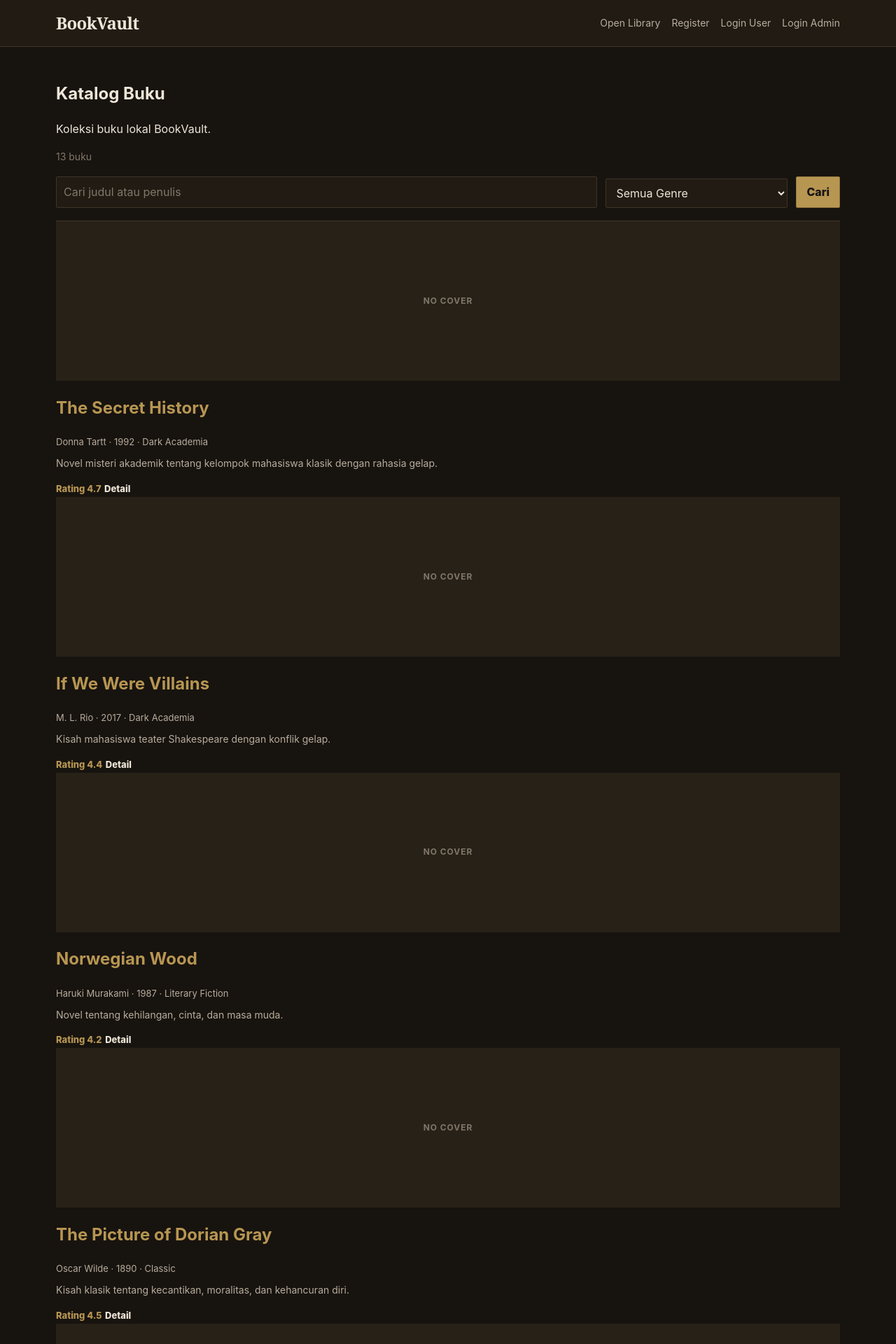
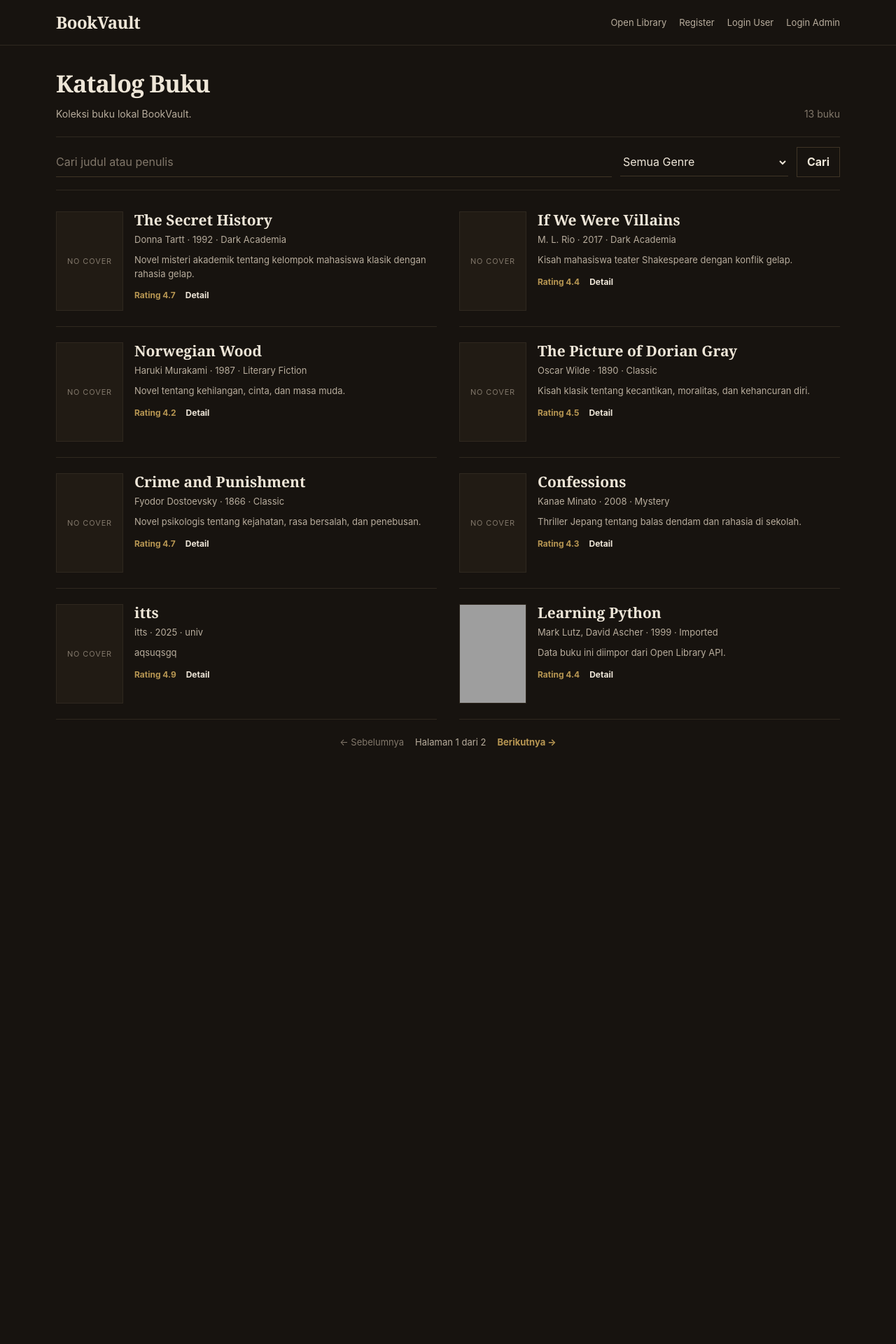
Before and after one commit to panjiaryasoma/bookvault-flask, a Flask app: page / in a window 1280 px wide. Shown: the top 1920 px of the page at 70% size. After the commit the page ends 1068 px from the top, so only its background shows below. Run offline with Flask 3, Linux system fonts and the light colour scheme; data comes from the database, SQL or seed files in the repository; grey boxes are pictures that could not be loaded.

Commit message:
Remove card-heavy styling from the catalog page

```diff
--- a/static/css/index.css
+++ b/static/css/index.css
@@ -1,21 +1,15 @@
 .library-header {
-    border-bottom: 1px solid var(--line);
-    background: var(--surface);
+    border-bottom: 1px solid var(--line-soft);
 }
 
 .library-header__inner {
     width: min(var(--shell), calc(100% - 40px));
     margin: 0 auto;
-    min-height: 66px;
+    min-height: 64px;
     display: flex;
     align-items: center;
     justify-content: space-between;
-    gap: 22px;
-}
-
-.brand-block {
-    display: grid;
-    gap: 2px;
+    gap: 24px;
 }
 
 .brand-mark {
@@ -23,103 +17,78 @@
     font-family: Georgia, "Times New Roman", serif;
     font-size: 24px;
     font-weight: 700;
-    letter-spacing: -0.03em;
-}
-
-.brand-meta {
-    color: var(--faint);
-    font-size: 12px;
+    letter-spacing: -0.02em;
 }
 
 .top-nav {
     display: flex;
     align-items: center;
-    justify-content: flex-end;
-    gap: 16px;
+    gap: 18px;
     flex-wrap: wrap;
 }
 
 .top-nav a {
     color: var(--muted);
-    font-size: 14px;
+    font-size: 13px;
 }
 
 .top-nav a:hover {
     color: var(--paper);
 }
 
-.catalog-summary {
+.catalog-heading {
     display: flex;
     align-items: end;
     justify-content: space-between;
-    gap: 22px;
-    padding: 4px 0 22px;
-    border-bottom: 1px solid var(--line);
+    gap: 24px;
+    margin-bottom: 22px;
 }
 
-.catalog-summary h1 {
+.catalog-heading h1 {
     margin: 0;
     font-family: Georgia, "Times New Roman", serif;
-    font-size: 38px;
-    line-height: 1.1;
-    letter-spacing: -0.035em;
-    color: var(--paper);
+    font-size: 34px;
+    font-weight: 700;
+    letter-spacing: -0.025em;
 }
 
-.catalog-summary p {
-    max-width: 620px;
-    margin: 8px 0 0;
+.catalog-heading p {
+    margin: 6px 0 0;
     color: var(--muted);
-    font-size: 15px;
+    font-size: 14px;
 }
 
 .result-count {
-    margin: 0;
-    color: var(--faint);
-    font-size: 14px;
+    color: var(--faint) !important;
     white-space: nowrap;
 }
 
 .session-note {
-    margin: 18px 0;
-    padding: 10px 12px;
-    border-left: 3px solid var(--brass-soft);
-    background: var(--surface);
+    margin: 0 0 18px;
     color: var(--muted);
-}
-
-.session-note strong {
-    color: var(--paper);
+    font-size: 13px;
 }
 
 .search-box {
     display: grid;
-    grid-template-columns: minmax(240px, 1fr) minmax(190px, 260px) auto;
+    grid-template-columns: minmax(240px, 1fr) minmax(180px, 240px) auto;
     gap: 12px;
-    align-items: end;
-    padding: 18px 0;
-    border-bottom: 1px solid var(--line);
-}
-
-.search-box label {
-    display: grid;
-    gap: 6px;
-}
-
-.search-box label span {
-    color: var(--faint);
-    font-size: 12px;
-    font-weight: 700;
+    align-items: center;
+    padding: 14px 0 18px;
+    border-top: 1px solid var(--line-soft);
+    border-bottom: 1px solid var(--line-soft);
+    margin-bottom: 8px;
 }
 
 input,
 select {
     width: 100%;
-    min-height: 42px;
-    padding: 9px 10px;
-    border: 1px solid var(--line);
-    border-radius: var(--radius);
-    background: var(--surface);
+    min-height: 40px;
+    padding: 8px 0;
+    border: 0;
+    border-bottom: 1px solid var(--line);
+    border-radius: 0;
+    background: transparent;
     color: var(--paper);
 }
 
@@ -138,54 +107,48 @@ select option {
     color: var(--paper);
 }
 
-button {
-    min-height: 42px;
-    padding: 9px 14px;
-    border: 1px solid var(--brass-soft);
-    border-radius: var(--radius);
-    background: var(--brass);
-    color: #17130f;
-    font-weight: 800;
+.search-box button {
+    min-height: 40px;
+    padding: 8px 14px;
+    border: 1px solid var(--line);
+    border-radius: 0;
+    background: transparent;
+    color: var(--paper);
+    font-weight: 700;
 }
 
-button:hover {
-    background: #c5a765;
+.search-box button:hover {
+    border-color: var(--brass);
+    color: var(--brass);
 }
 
-.catalog-list {
-    padding-top: 22px;
+.book-list {
+    display: grid;
+    grid-template-columns: repeat(2, minmax(0, 1fr));
+    column-gap: 32px;
 }
 
-.grid {
+.book-entry {
     display: grid;
-    grid-template-columns: repeat(auto-fill, minmax(250px, 1fr));
+    grid-template-columns: 96px minmax(0, 1fr);
     gap: 16px;
+    padding: 22px 0;
+    border-bottom: 1px solid var(--line-soft);
+    background: transparent;
 }
 
-.book-card {
-    min-height: 100%;
-    border: 1px solid var(--line);
-    background: var(--surface);
-    display: flex;
-    flex-direction: column;
-}
-
-.book-card:hover {
-    border-color: var(--brass-soft);
-}
-
-.book-card__media {
+.book-media {
     display: block;
-    background: var(--surface-soft);
-    border-bottom: 1px solid var(--line);
 }
 
 .book-cover {
-    width: 100%;
-    height: 228px;
+    width: 96px;
+    height: 142px;
     display: block;
     object-fit: cover;
-    background: var(--surface-soft);
+    border: 1px solid var(--line-soft);
+    border-radius: 0;
+    background: var(--surface);
 }
 
 .cover-placeholder {
@@ -193,32 +156,35 @@ button:hover {
     align-items: center;
     justify-content: center;
     color: var(--faint);
-    font-size: 12px;
-    font-weight: 700;
+    font-size: 11px;
+    text-transform: uppercase;
     letter-spacing: 0.08em;
-    text-transform: uppercase;
 }
 
-.book-card__body {
-    padding: 15px;
-    display: flex;
-    flex: 1;
-    flex-direction: column;
+.book-info {
+    min-width: 0;
 }
 
-.book-card h2 {
-    margin: 0 0 7px;
+.book-info h2 {
+    margin: 0 0 6px;
     font-family: Georgia, "Times New Roman", serif;
-    font-size: 22px;
+    font-size: 21px;
     line-height: 1.15;
-    letter-spacing: -0.02em;
+    font-weight: 700;
+}
+
+.book-info h2 a {
     color: var(--paper);
 }
 
+.book-info h2 a:hover {
+    color: var(--brass);
+}
+
 .meta {
+    margin: 0 0 10px;
     color: var(--muted);
     font-size: 13px;
-    margin-bottom: 10px;
 }
 
 .description {
@@ -228,34 +194,30 @@ button:hover {
     overflow: hidden;
     margin: 0 0 12px;
     color: var(--muted);
-    font-size: 14px;
+    font-size: 13px;
+    line-height: 1.5;
+}
+
+.book-footer {
+    display: flex;
+    align-items: center;
+    gap: 14px;
+    flex-wrap: wrap;
+    font-size: 12px;
 }
 
 .rating {
-    margin: auto 0 0;
     color: var(--brass);
-    font-size: 13px;
-    font-weight: 800;
+    font-weight: 700;
 }
 
 .rating--muted {
     color: var(--faint);
 }
 
-.book-card__actions {
-    margin-top: 14px;
-    padding-top: 12px;
-    border-top: 1px solid var(--line-soft);
-    display: flex;
-    align-items: center;
-    justify-content: space-between;
-    gap: 10px;
-}
-
 .detail-link {
     color: var(--paper);
-    font-size: 13px;
-    font-weight: 800;
+    font-weight: 700;
 }
 
 .detail-link:hover {
@@ -266,44 +228,42 @@ button:hover {
     margin: 0;
 }
 
-.favorite-form button {
-    min-height: 32px;
-    padding: 6px 9px;
+.text-button {
+    padding: 0;
+    min-height: 0;
+    border: 0;
+    border-radius: 0;
+    background: transparent;
+    color: var(--muted);
     font-size: 12px;
+    font-weight: 700;
 }
 
-.btn-favorited {
-    background: transparent;
-    color: var(--muted);
-}
-
-.btn-favorited:hover {
-    background: rgba(184, 117, 109, 0.16);
+.text-button:hover {
     color: var(--paper);
 }
 
 .pagination {
-    margin-top: 24px;
-    padding-top: 18px;
-    border-top: 1px solid var(--line);
+    padding: 22px 0 0;
     display: flex;
-    gap: 10px;
+    justify-content: center;
     align-items: center;
-    justify-content: center;
+    gap: 16px;
     flex-wrap: wrap;
 }
 
 .pagination a,
 .pagination span {
-    padding: 8px 10px;
-    border-radius: var(--radius);
-    border: 1px solid var(--line);
-    background: var(--surface);
+    padding: 0;
+    border: 0;
+    border-radius: 0;
+    background: transparent;
+    font-size: 13px;
 }
 
 .pagination a {
     color: var(--brass);
-    font-weight: 800;
+    font-weight: 700;
 }
 
 .pagination .page-info {
```
Also changed, not shown: other parts of static/css/index.css (+19 -21 lines).
